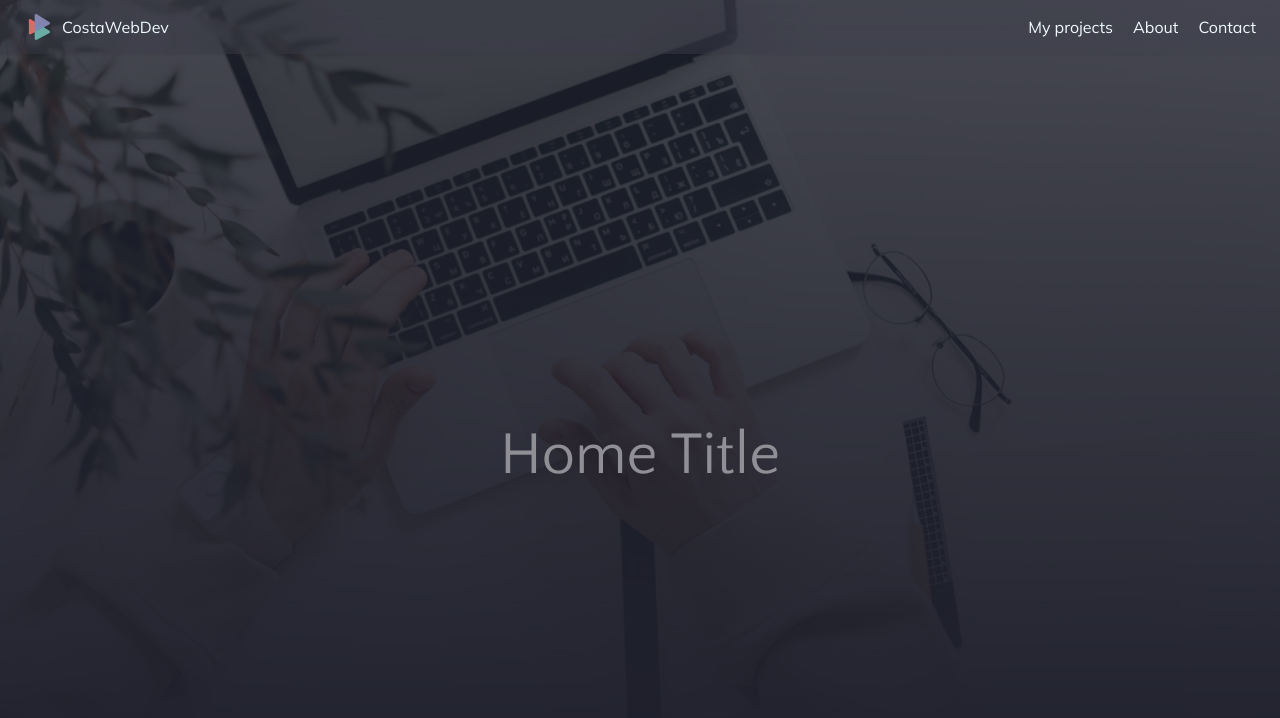
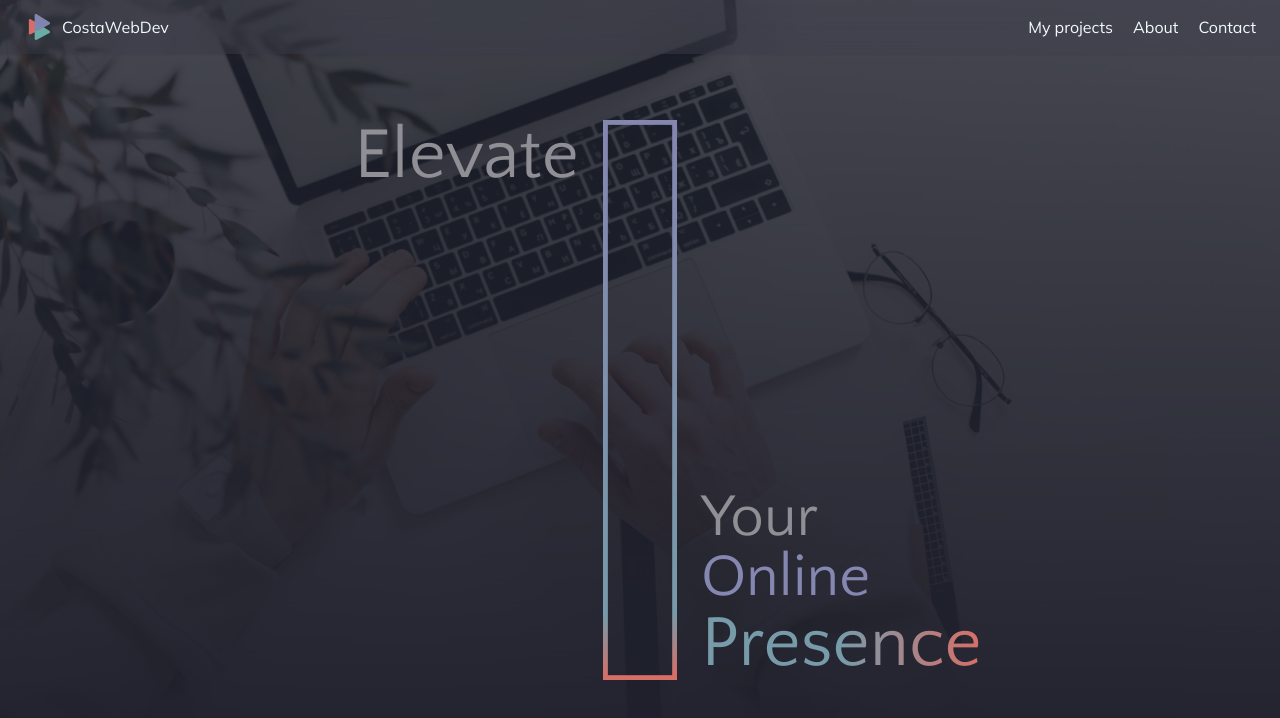
Before and after one commit to ConstantinIlisescu/costa-web-dev, a Next.js app: page / in a window 1280 px wide. Shown: the top 718 px of the page. Built offline with nearby package versions, Linux system fonts and the light colour scheme.

Commit message:
Finish base hero section

```diff
--- a/app/(root)/page.tsx
+++ b/app/(root)/page.tsx
@@ -13,7 +13,29 @@ export default function Home() {
         />
         <span className="absolute top-0 bottom-0 w-full h-full bg-black-300/80 z-20"></span>
         <div className="absolute inset-0 z-20 flex items-center justify-center text-white">
-          <h1 className="text-gray text-6xl pt-28 z-30">Home Title</h1>
+          <div className="flex gap-6">
+            <h2 className="text-gray text-4xl sm:text-5xl md:text-7xl z-30 hero-text-box-width text-right">
+              Elevate
+            </h2>
+            <Image
+              src="/hero-rectangle.png"
+              alt="A colorful rectangle"
+              width={77}
+              height={583}
+              className="h-[70vh] w-10 md:w-full"
+            />
+            <div className="flex flex-col items-baseline justify-end hero-text-box-width">
+              <h2 className="text-gray text-4xl sm:text-5xl md:text-6xl z-30">
+                Your
+              </h2>
+              <h2 className="text-purple text-4xl sm:text-5xl md:text-6xl z-30">
+                Online
+              </h2>
+              <h2 className="gradient-neptune text-4xl sm:text-5xl md:text-7xl z-30">
+                Presence
+              </h2>
+            </div>
+          </div>
         </div>
       </section>
     </>
--- a/app/globals.css
+++ b/app/globals.css
@@ -57,10 +57,14 @@ h6 {
   }
 
   .link-hover {
-    @apply hover:text-white-200
+    @apply hover:text-white-200;
   }
 
   .gradient-neptune {
     @apply bg-gradient-to-r from-neptune via-neptune to-orange bg-clip-text text-transparent w-fit;
   }
+
+  .hero-text-box-width {
+    @apply min-w-36 sm:min-w-48 md:min-w-72;
+  }
 }
```
